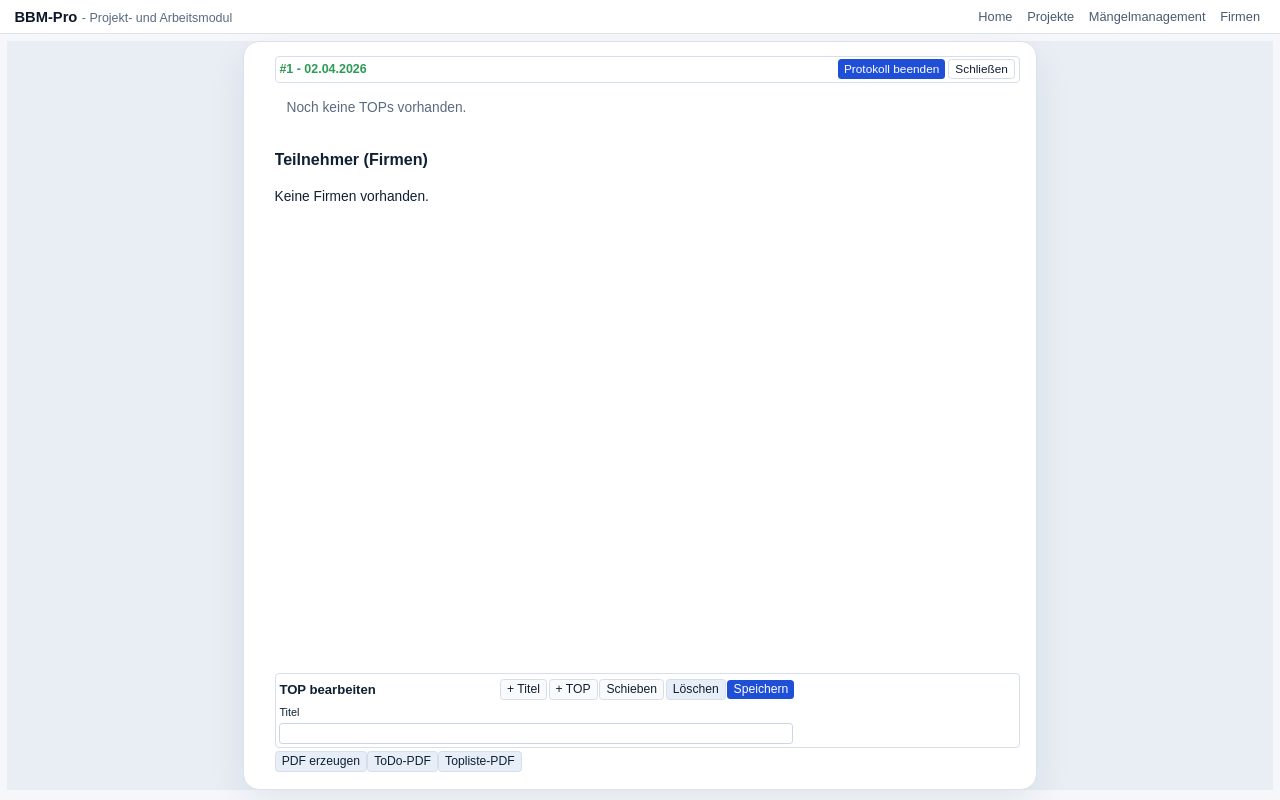
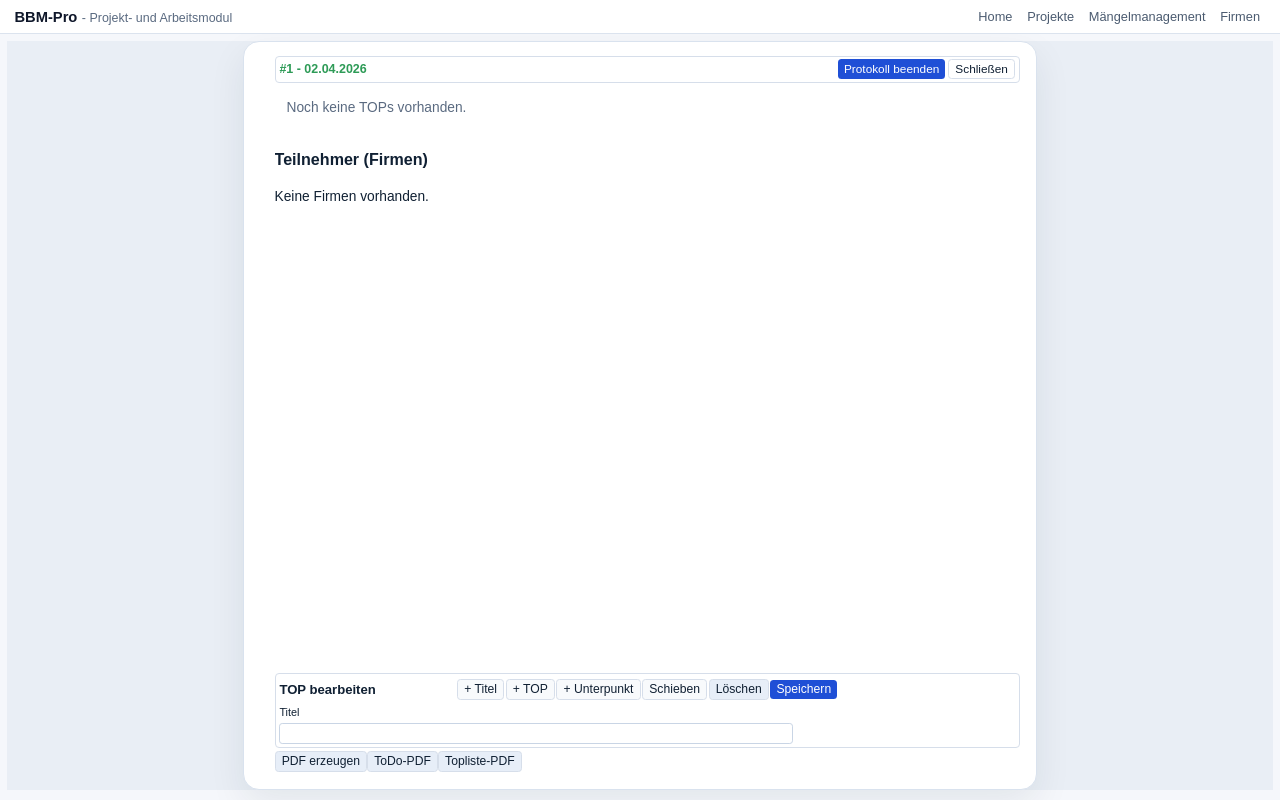
Before and after one commit to SteffenBandholt/BBM-Pro, a React (Vite) app: page /meetings/1 in a window 1280 px wide. Built offline with nearby package versions, Linux system fonts and the light colour scheme.

Commit message:
git add . git commit -m "Protokoll: UI-Workflow für Titel, TOP und Unterpunkt an Referenz angleichen"

```diff
--- a/src/modules/meetings/components/ProtocolBottomToolBar.jsx
+++ b/src/modules/meetings/components/ProtocolBottomToolBar.jsx
@@ -3,16 +3,31 @@ export default function ProtocolBottomToolBar({
   selectedTop,
   onStartRootCreate,
   onStartChildCreate,
+  onStartSubChildCreate,
 }) {
   const canCreateTop = selectedTop && Number(selectedTop.level) < 4;
+  const canCreateUnder = selectedTop && Number(selectedTop.level) < 4;
 
   return (
     <>
       <button type="button" className="button button--toolbar button--sm" onClick={onStartRootCreate}>
         + Titel
       </button>
-      <button type="button" className="button button--toolbar button--sm" onClick={onStartChildCreate} disabled={!canCreateTop}>
+      <button
+        type="button"
+        className="button button--toolbar button--sm"
+        onClick={onStartChildCreate}
+        disabled={!canCreateTop}
+      >
         + TOP
+      </button>
+      <button
+        type="button"
+        className="button button--toolbar button--sm"
+        onClick={onStartSubChildCreate}
+        disabled={!canCreateUnder}
+      >
+        + Unterpunkt
       </button>
       <button type="button" className="button button--toolbar button--sm" disabled={!selectedTop}>
         Schieben
--- a/src/modules/meetings/pages/MeetingDetailPage.jsx
+++ b/src/modules/meetings/pages/MeetingDetailPage.jsx
@@ -148,7 +148,7 @@ export default function MeetingDetailPage() {
 
   const startCreateChildTop = () => {
     if (!selectedTop) return;
-    if (Number(selectedTop.level) >= 4) return;
+    if (Number(selectedTop.level) !== 1) return; // TOP nur unter Titel
     setEditorMode('create-child');
     setEditorDraft({
       title: '',
@@ -160,6 +160,25 @@ export default function MeetingDetailPage() {
       responsibleId: '',
       isImportant: false,
       level: selectedTop.level + 1,
+      parentTopId: selectedTop.id ?? null,
+    });
+  };
+
+  const startCreateSubChildTop = () => {
+    if (!selectedTop) return;
+    const lvl = Number(selectedTop.level);
+    if (lvl < 1 || lvl >= 4) return;
+    setEditorMode('create-child');
+    setEditorDraft({
+      title: '',
+      longtext: '',
+      dueDate: '',
+      ampel: 'gelb',
+      status: 'offen',
+      responsible: '',
+      responsibleId: '',
+      isImportant: false,
+      level: lvl + 1,
       parentTopId: selectedTop.id ?? null,
     });
   };
@@ -203,7 +222,7 @@ export default function MeetingDetailPage() {
           if (created?.id) setSelectedTopId(created.id);
         } else if (editorMode === 'create-child') {
           if (!selectedTop) return;
-          const level = Math.min(4, (Number(selectedTop.level) || 1) + 1);
+          const level = Math.min(4, editorDraft.level || (Number(selectedTop.level) || 1) + 1);
           const created = await createTopSvc({
             projectId: meeting.project_id,
             meetingId,
@@ -428,6 +447,7 @@ export default function MeetingDetailPage() {
               selectedTop={selectedTop}
               onStartRootCreate={startCreateRootTop}
               onStartChildCreate={startCreateChildTop}
+              onStartSubChildCreate={startCreateSubChildTop}
             />
           }
         />
```
Lines whose indentation alone changed are shown as unchanged.
